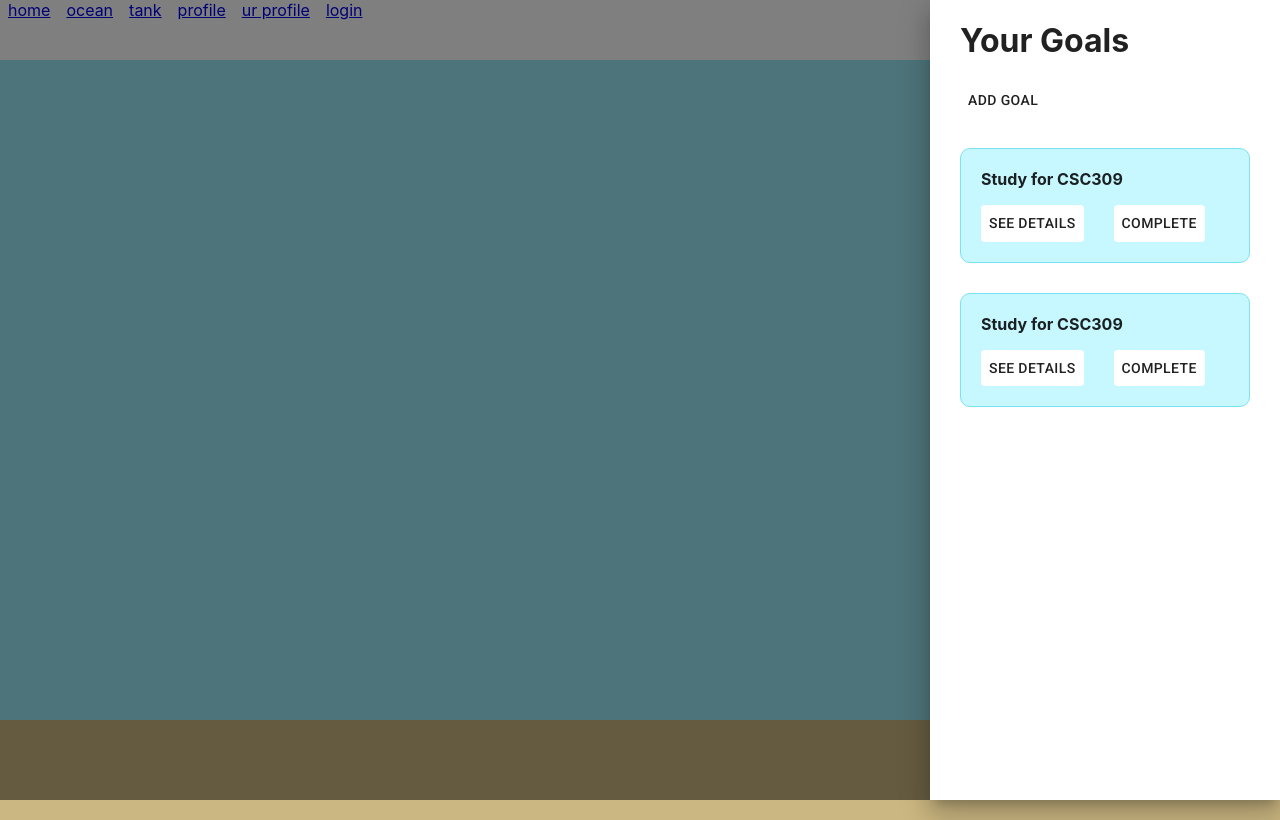
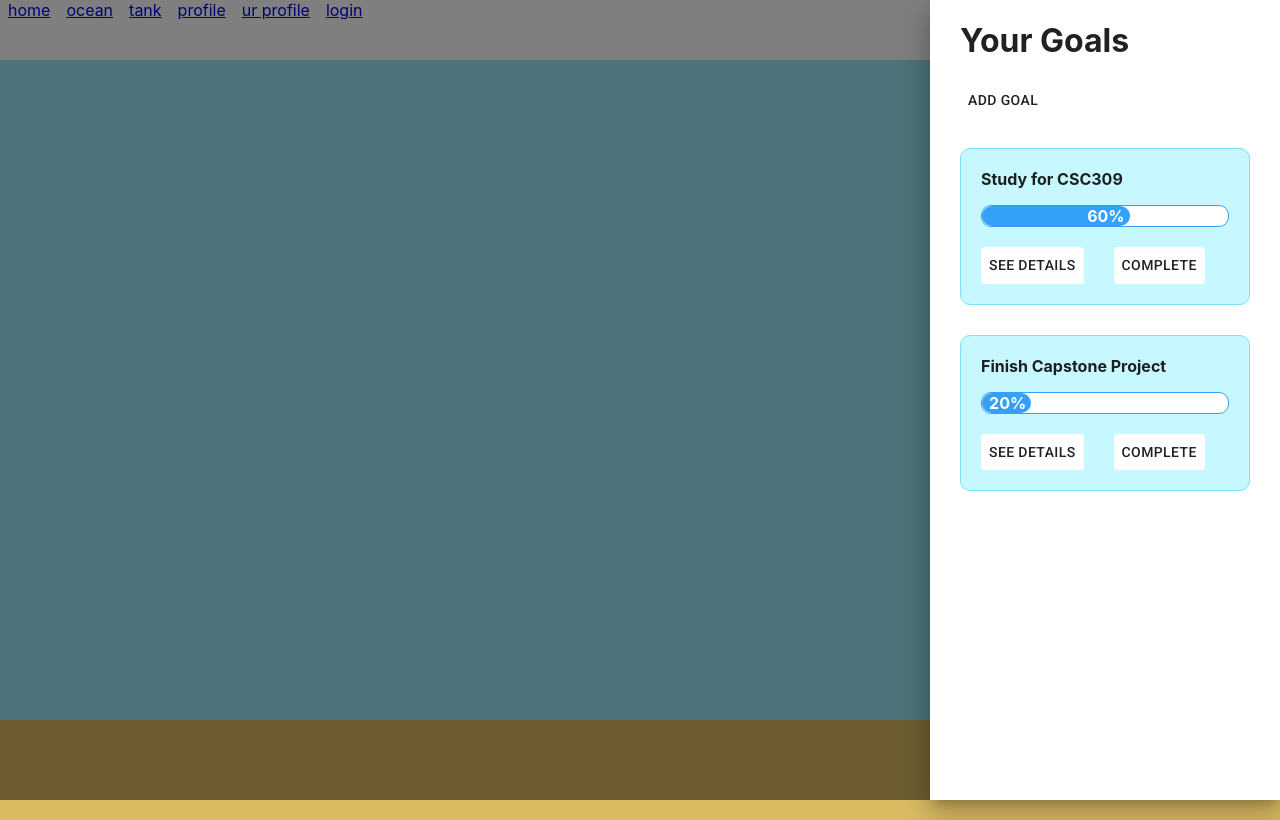
Before and after one commit to Matthew-Kwan/Ocean_app, a React (Create React App) app in the folder ocean/: page /tank in a window 1280 px wide. Both pictures are taken after a click on the button "SEE YOUR GOALS". Built offline with nearby package versions, Linux system fonts and the light colour scheme.

Commit message:
goal progress bar base

```diff
--- a/ocean/src/components/GoalsDrawer.js
+++ b/ocean/src/components/GoalsDrawer.js
@@ -3,7 +3,9 @@
 import Button from '@material-ui/core/Button';
 import Modal from '@material-ui/core/Modal';
 
-import './GoalsDrawer.css'
+import './goalsdrawer.css'
+
+import ProgressBar from './ProgressBar'
 
 export default function GoalsDrawer() {
 
@@ -35,18 +37,23 @@
 
         <Button className = 'button' onClick={handleOpen}>Add Goal</Button>
 
+
+        {/*some harcoded goals */}
         <div className='goalIndividualContainer'>
           <div className = 'goalIndividualContents'>
             <p className = 'bold'> Study for CSC309</p>
+            <ProgressBar bgcolor = '#6a1b9a' completed='60'/>
             <Button className = 'button' >See Details</Button>
             <div class="divider"/>
             <Button className = 'button' >Complete</Button>
           </div>
 
         </div>
+
         <div className='goalIndividualContainer'>
           <div className = 'goalIndividualContents'>
-            <p className = 'bold'> Study for CSC309</p>
+            <p className = 'bold'> Finish Capstone Project</p>
+            <ProgressBar bgcolor = '#6a1b9a' completed='20'/>
             <Button className = 'button' >See Details</Button>
             <div class="divider"/>
             <Button className = 'button' >Complete</Button>
--- /dev/null
+++ b/ocean/src/components/ProgressBar.js
@@ -0,0 +1,18 @@
+import React from "react";
+import './progressbar.css'
+
+const bgcolor = '#a59a7d'
+
+const ProgressBar = (props) => {
+    const { completed } = props;
+
+    return (
+        <div className='bar'>
+            <div className='progress' style={{ width: `${completed}%`}}>
+               <span className='percentLabel'>{`${completed}%`}</span>
+            </div>
+        </div>
+    );
+};
+
+export default ProgressBar;
--- /dev/null
+++ b/ocean/src/components/progressbar.css
@@ -0,0 +1,21 @@
+.bar {
+    height: 20;
+    width: '100%';
+    background-color: white;
+    border-radius: 10px;
+    margin-bottom: 20px;
+    border: 1px solid  rgb(52, 160, 248);
+}
+
+.progress {
+    height: '100%';
+    background-color: rgb(52, 160, 248);
+    border-radius: inherit;
+    text-align: right;
+}
+
+.percentLabel {
+    padding-right: 5px;
+    color: white;
+    font-weight: bold;
+}
--- a/ocean/src/components/tank.css
+++ b/ocean/src/components/tank.css
@@ -11,7 +11,7 @@
 
 .tankBottom {
     height: 100px;
-    background: rgb(203, 183, 129);
+    background: rgb(219, 187, 98);
 }
 
 .tankTop {
```
